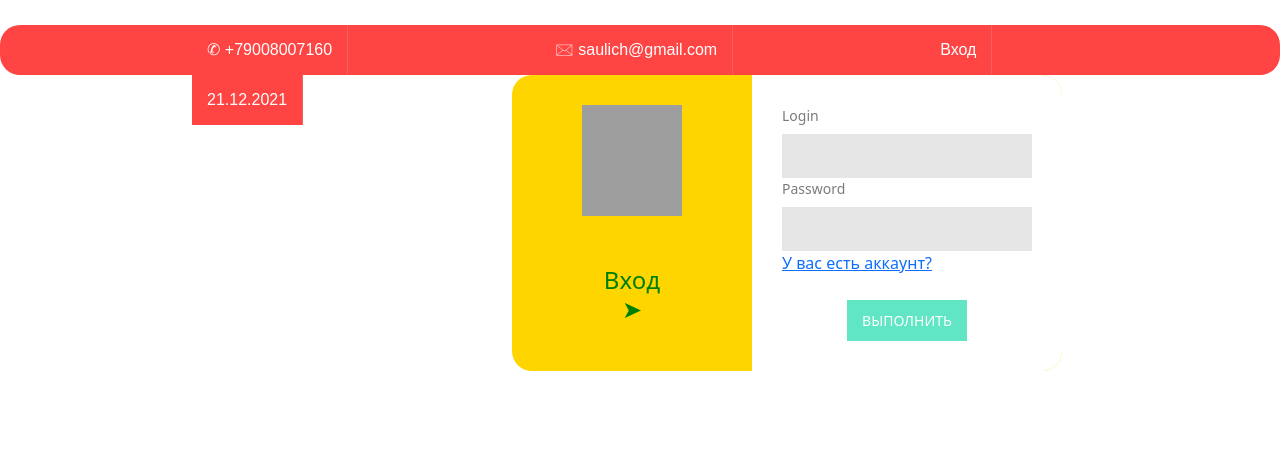
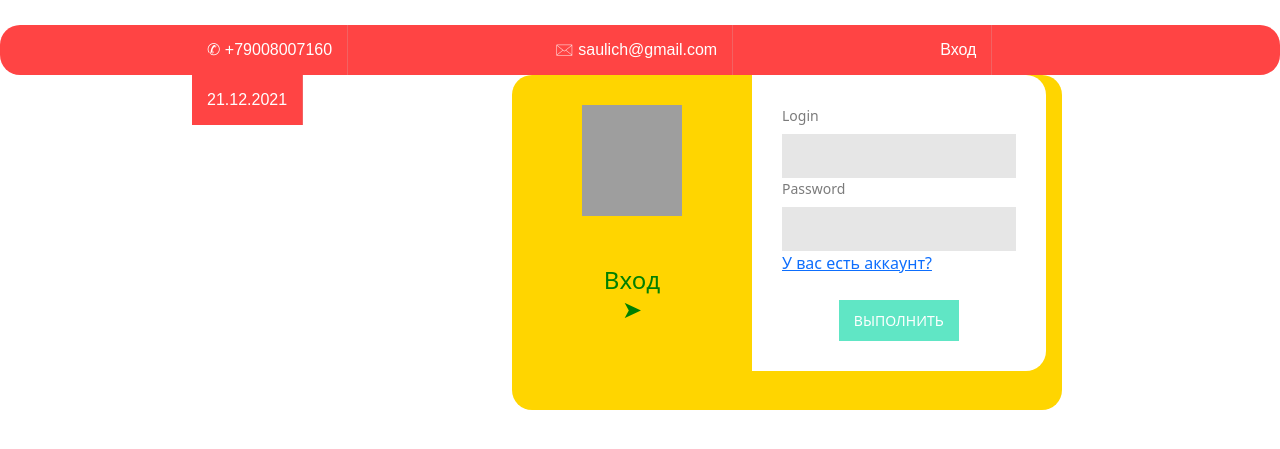
Before and after one commit to Gilgamech123/pythonProjectKurcach, a Django app: page /login.html in a window 1280 px wide. Shown: the top 449 px of the page. Run offline with Django 3.2, Linux system fonts and the light colour scheme; some libraries are stand-ins or nearby versions; grey boxes are pictures that could not be loaded.

Commit message:
EndProjectWeb12322233

```diff
--- a/Kursach/Kursach/urls.py
+++ b/Kursach/Kursach/urls.py
@@ -29,6 +29,7 @@ urlpatterns = [
     path('delete_dogovor4.html/<int:id>', DeleteDogovor4.as_view()),
     path('delete_dogovor5.html/<int:id>', DeleteDogovor5.as_view()),
     path('delete_dogovor6.html/<int:id>', DeleteDogovor6.as_view()),
+
 ]
 if settings.DEBUG:
     urlpatterns += static(settings.MEDIA_URL, document_root=settings.MEDIA_ROOT)
--- a/Kursach/firstapp/static/CSS/registration.css
+++ b/Kursach/firstapp/static/CSS/registration.css
@@ -3,6 +3,14 @@
   background: #ffd500;
   border-radius: 20px;
   margin-left:40%;
+  height: 810px;
+}
+.form-wrap1 {
+  width: 550px;
+  background: #ffd500;
+  border-radius: 20px;
+  margin-left:40%;
+  height: 335px;
 }
 .form-wrap *{transition: .1s linear}
 .profile {
@@ -14,10 +22,11 @@
 form {
   background: white;
   float: left;
-  width: calc(100% - 240px);
+  width: calc(97% - 240px);
   padding: 30px;
   border-radius: 0 20px 20px 0;
   color: #7b7b7b;
+
 }
 .form-wrap:after, form div:after {
   content: "";
--- a/Kursach/firstapp/templates/login.html
+++ b/Kursach/firstapp/templates/login.html
@@ -1,7 +1,7 @@
 {% extends 'layout.html'%}
 
 {% block content%}
- <div class="form-wrap">
+ <div class="form-wrap1">
   <div class="profile"><img src="http://cdn.onlinewebfonts.com/svg/download_243840.png" width="100" height="111">
     <h1>Вход<br>
     &#10148;</h1>
--- a/Kursach/firstapp/templates/table.html
+++ b/Kursach/firstapp/templates/table.html
@@ -11,6 +11,7 @@
                 <td><a  href="application_for_payment.html/{{infodoc.id}}"><button >Заявление на выплату</button></a></td>
                 <td><a  href="payment.html/{{infodoc.id}}"><button >Получить выплату</button></a></td>
                 <td><a  href="delete_dogovor.html/{{infodoc.id}}"><button >Удалить</button></a>
+
             </td>
             </tr>
 
```
Also changed, not shown: Kursach/firstapp/templates/index.html (+10 -5 lines), Kursach/db.sqlite3, Kursach/firstapp/views.py (line endings or trailing spaces), Kursach/photos_profile/2021/12/21/6473f1c36c2a2f3addd5ea7b218b41d7.jpg (added), Kursach/photos_profile/2021/12/21/6473f1c36c2a2f3addd5ea7b218b41d7_7MWWt0H.jpg (added), Kursach/photos_profile/2021/12/21/6473f1c36c2a2f3addd5ea7b218b41d7_Y0kkXk7.jpg (added).
